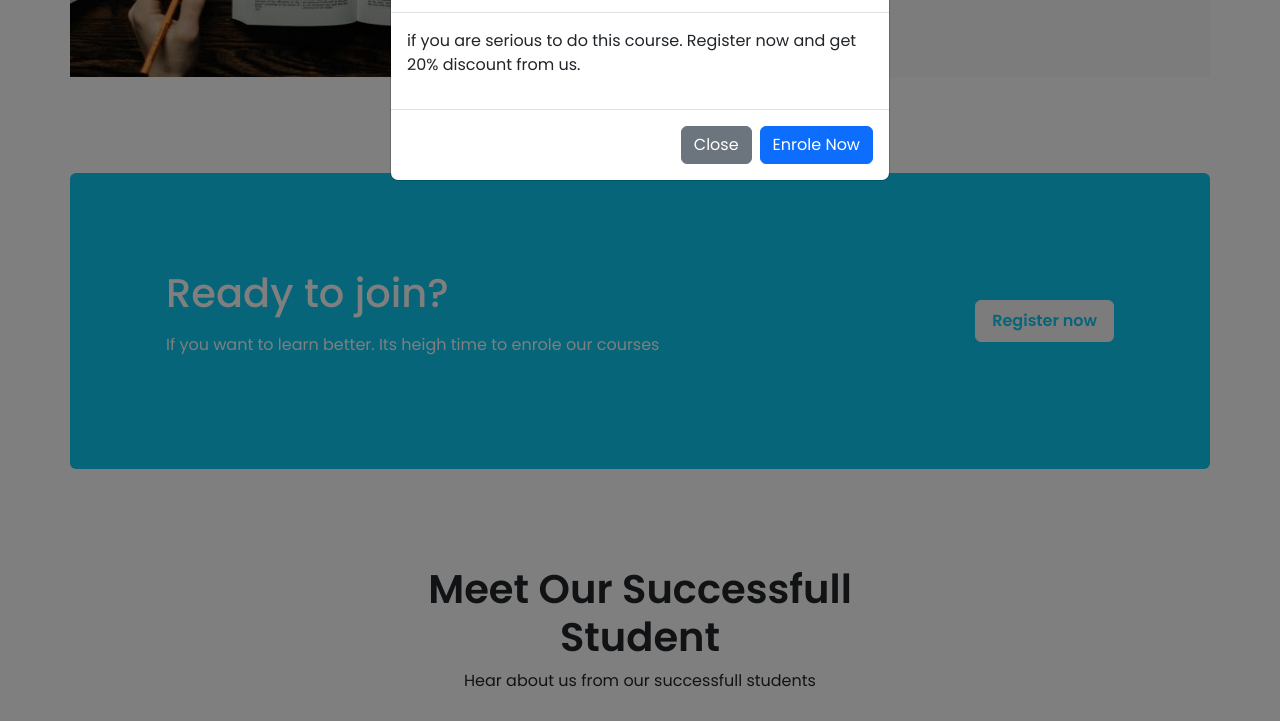
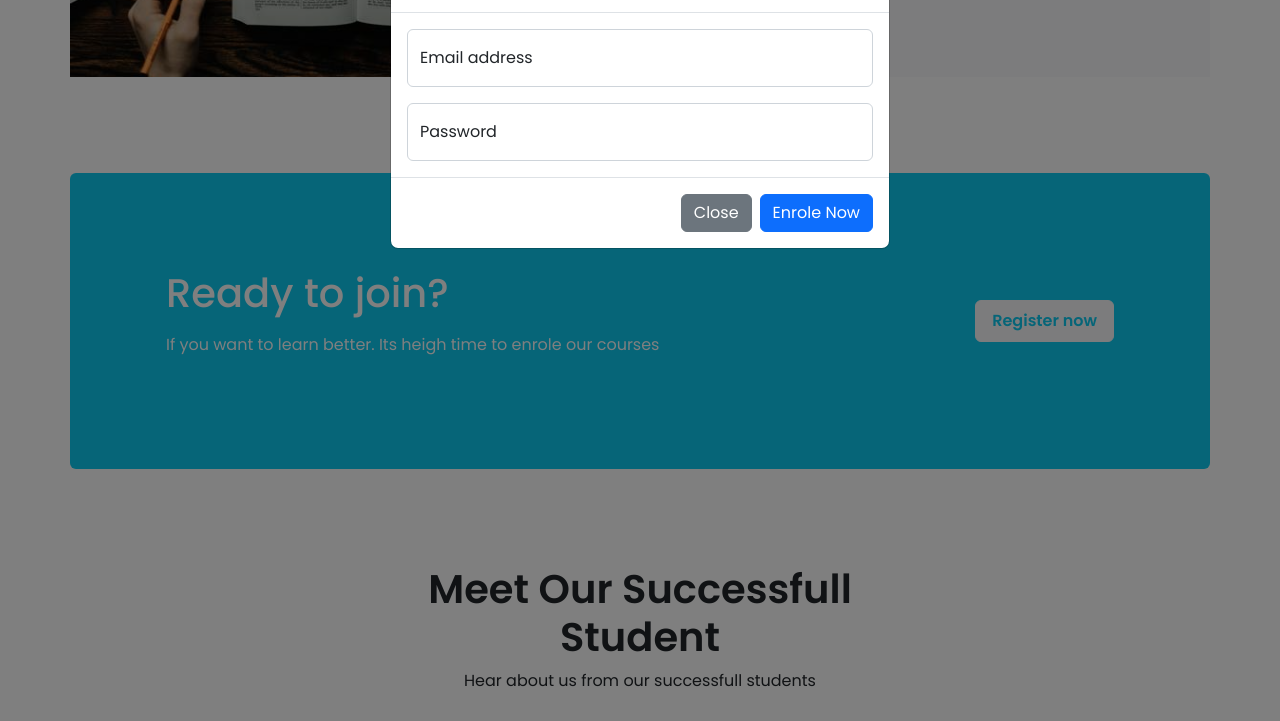
Before and after one commit to mdhasan76/E-Learning-portfolio, a plain HTML site: page index.html in a window 1280 px wide. Both pictures are taken after a click on the button "Register now". Shown: the part 2521-3242 px from the top of the page. Drawn offline with nearby package versions, Linux system fonts and the light colour scheme.

Commit message:
all done

```diff
--- a/index.html
+++ b/index.html
@@ -299,10 +299,16 @@
                                             aria-label="Close"></button>
                                     </div>
                                     <div class="modal-body">
-                                        <p class="text-denger">if you are serious to do this course. Register now and
-                                            get
-                                            20% discount from
-                                            us.</p>
+                                        <div class="form-floating mb-3">
+                                            <input type="email" class="form-control" id="floatingInput"
+                                                placeholder="name@example.com">
+                                            <label for="floatingInput">Email address</label>
+                                        </div>
+                                        <div class="form-floating">
+                                            <input type="password" class="form-control" id="floatingPassword"
+                                                placeholder="Password">
+                                            <label for="floatingPassword">Password</label>
+                                        </div>
                                     </div>
                                     <div class="modal-footer">
                                         <button type="button" class="btn btn-secondary"
```
